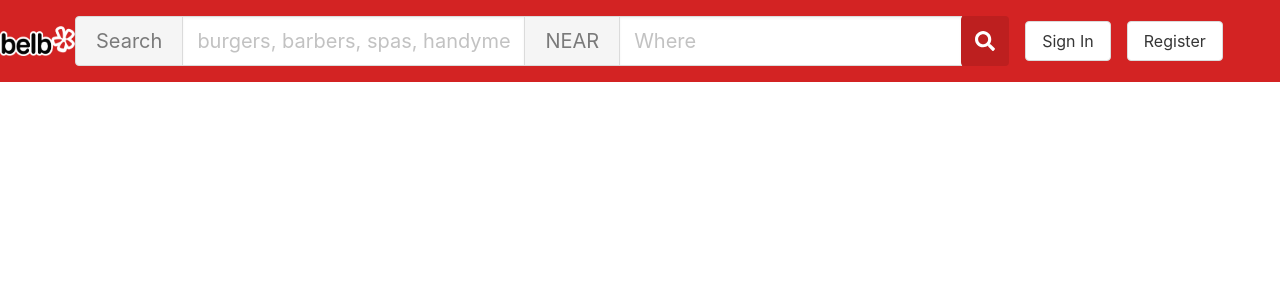
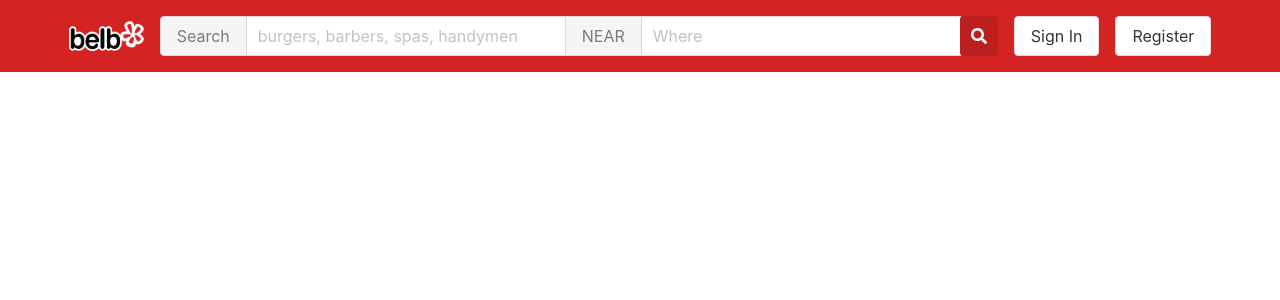
Before and after one commit to shannscott2000/yelp-frontend, a React (Create React App) app: page /search in a window 1280 px wide. Shown: the top 300 px of the page. Built offline with nearby package versions, Linux system fonts and the light colour scheme.

Commit message:
add Navbar

```diff
--- a/src/Navbar/Navbar.js
+++ b/src/Navbar/Navbar.js
@@ -7,7 +7,7 @@ export function Navbar() {
 	return(
 		<div className={styles['nav-bar']}>
 			<img src={logo} className={styles.logo} alt='logo'/>
-			<SearchBar />
+			<SearchBar small/>
 			<button className={`button ${styles['nav-button']}`}>Sign In</button>
 			<button className={`button ${styles['nav-button']}`}>Register</button>
 		</div>
--- a/src/Navbar/Navbar.module.css
+++ b/src/Navbar/Navbar.module.css
@@ -3,10 +3,13 @@
 	background-color: #d32323;
 	padding: 1rem 0;
 	align-items: center;
+	justify-content: center;
 }
 
 .logo {
 	width: 75px;
+	margin-right: 1rem;
+
 }
 
 :global(.button).nav-button {
--- a/src/SearchBar/SearchBar.js
+++ b/src/SearchBar/SearchBar.js
@@ -1,24 +1,25 @@
 import React from 'react';
 import styles from './SearchBar.module.css';
 
-export function SearchBar() {
+export function SearchBar(props) {
+	const sizeClass = props.small ? '' : 'is-medium';
 	return (
 		<div>
 			<div className="field has-addons">
 
 			  <p className="control">
-			    <button className="button is-static is-medium">Search</button>
+			    <button className={`button is-static ${sizeClass}`}>Search</button>
 			  </p>
   			  <p className="control">
-			    <input className={`input is-medium ${styles['input-control']}`} type="text" placeholder="burgers, barbers, spas, handymen"/>
+			    <input className={`input ${sizeClass} ${styles['input-control']}`} type="text" placeholder="burgers, barbers, spas, handymen"/>
 			  </p>
 			  <p className="control">
-			    <button className="button is-static is-medium">NEAR</button>
+			    <button className={`button is-static ${sizeClass}`}>NEAR</button>
 			  </p>
 			  <p className="control">
-			    <input className={`input is-medium ${styles['input-control']}`} type="text" placeholder="Where"/>
+			    <input className={`input ${sizeClass} ${styles['input-control']}`} type="text" placeholder="Where"/>
 			  </p>
-			  <button className={`button is-medium ${styles['search-button']}`}>
+			  <button className={`button ${sizeClass} ${styles['search-button']}`}>
 			    <span className={`icon is-small ${styles['search-icon']}`} ><i className="fas fa-search"></i></span>
 			  </button>
 			</div>
```
